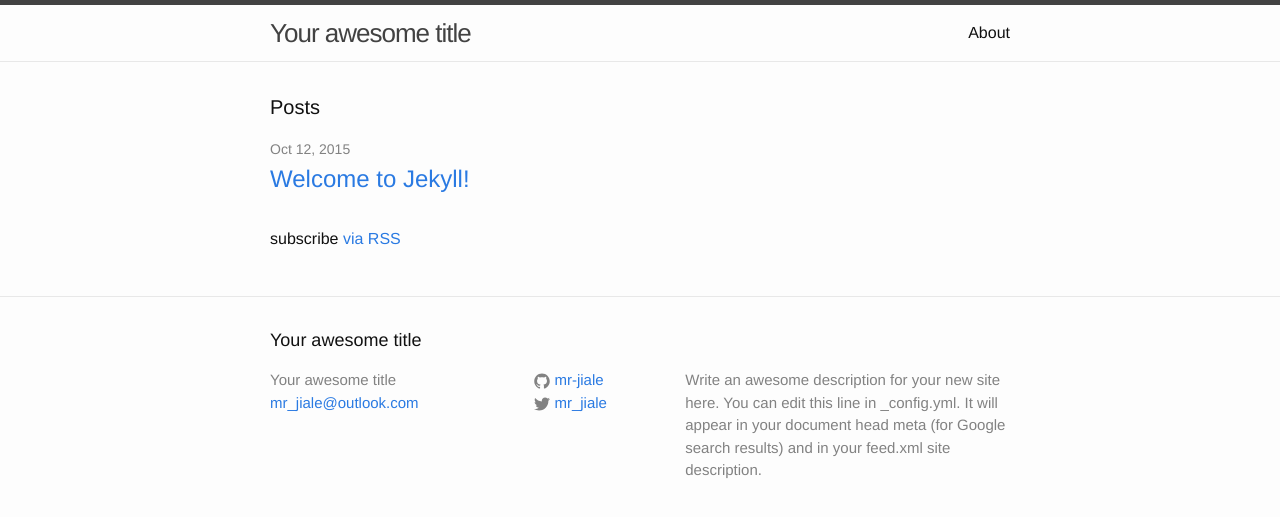
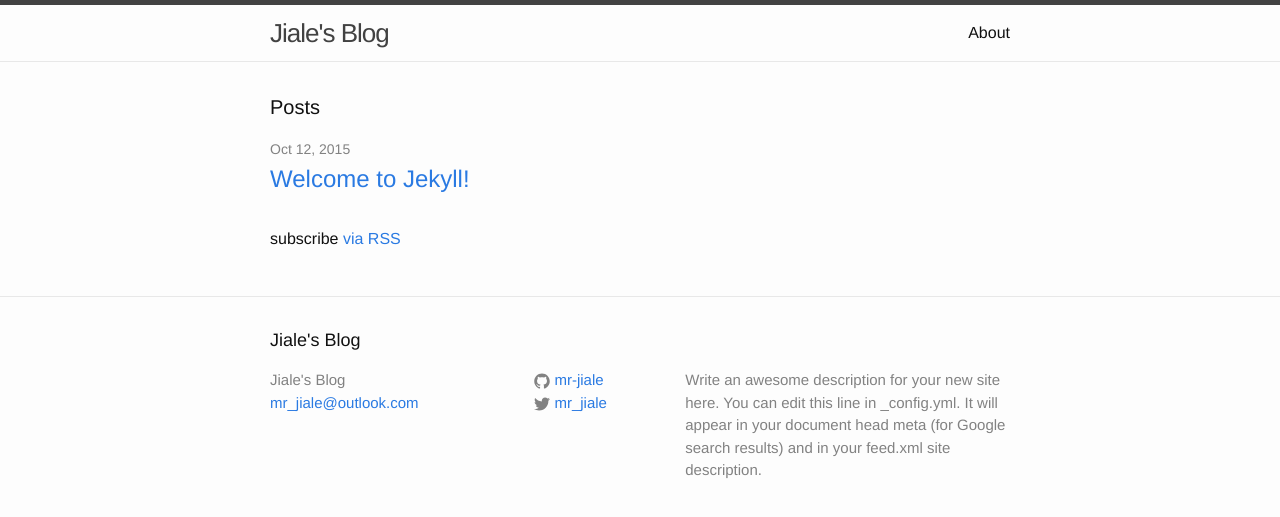
Before and after one commit to mrzjl/mrzjl.github.io, a Jekyll site: the page built from index.html, in a window 1280 px wide. Shown: the top 517 px of the page. Built offline with Jekyll 4.4.1, drawn with Linux system fonts in a browser that asks for light colours.

Commit message:
_config.yml

```diff
--- a/_config.yml
+++ b/_config.yml
@@ -1,5 +1,5 @@
 # Site settings
-title: Your awesome title
+title: Jiale's Blog
 email: mr_jiale@outlook.com
 description: > # this means to ignore newlines until "baseurl:"
   Write an awesome description for your new site here. You can edit this
```
